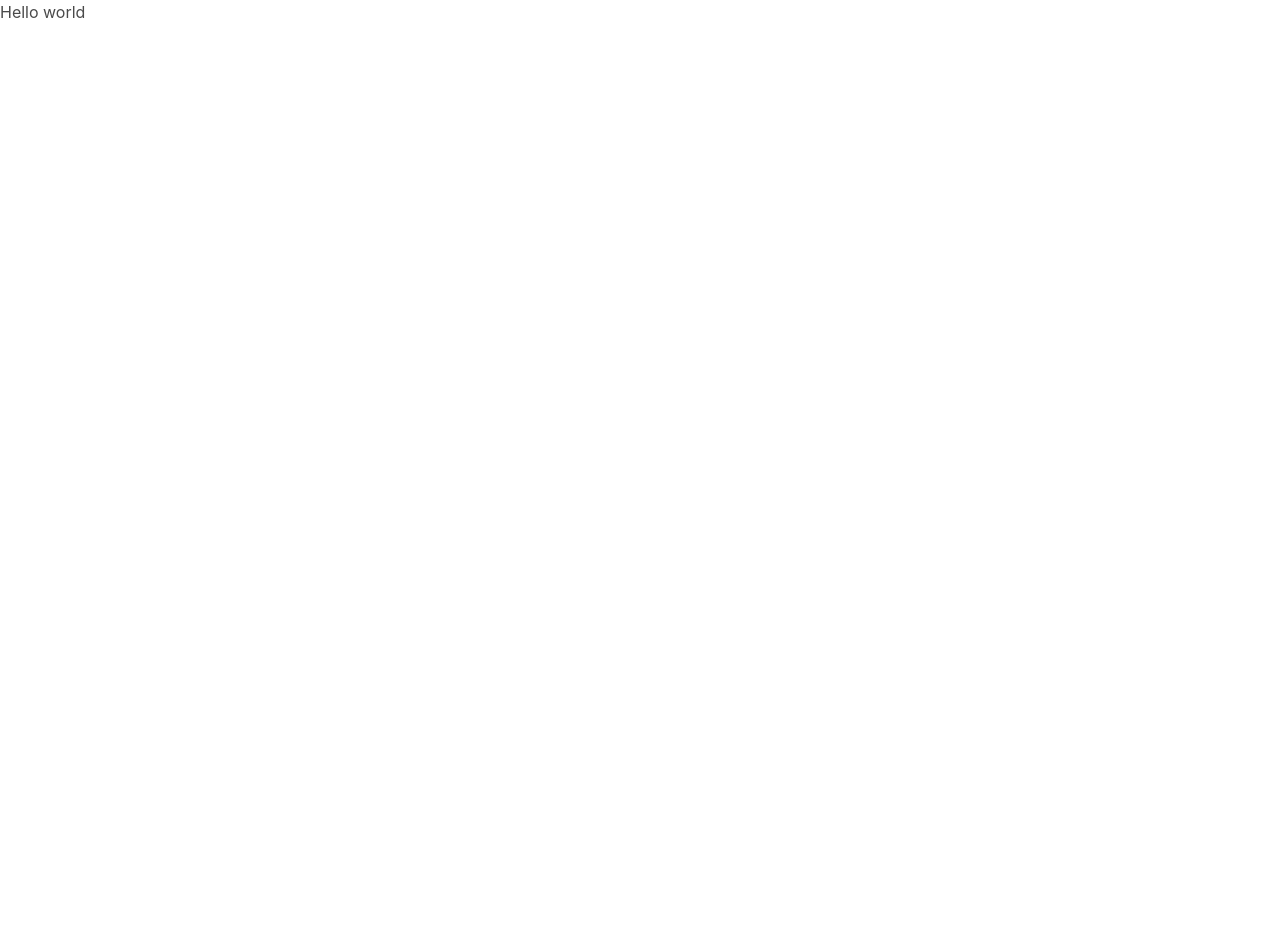
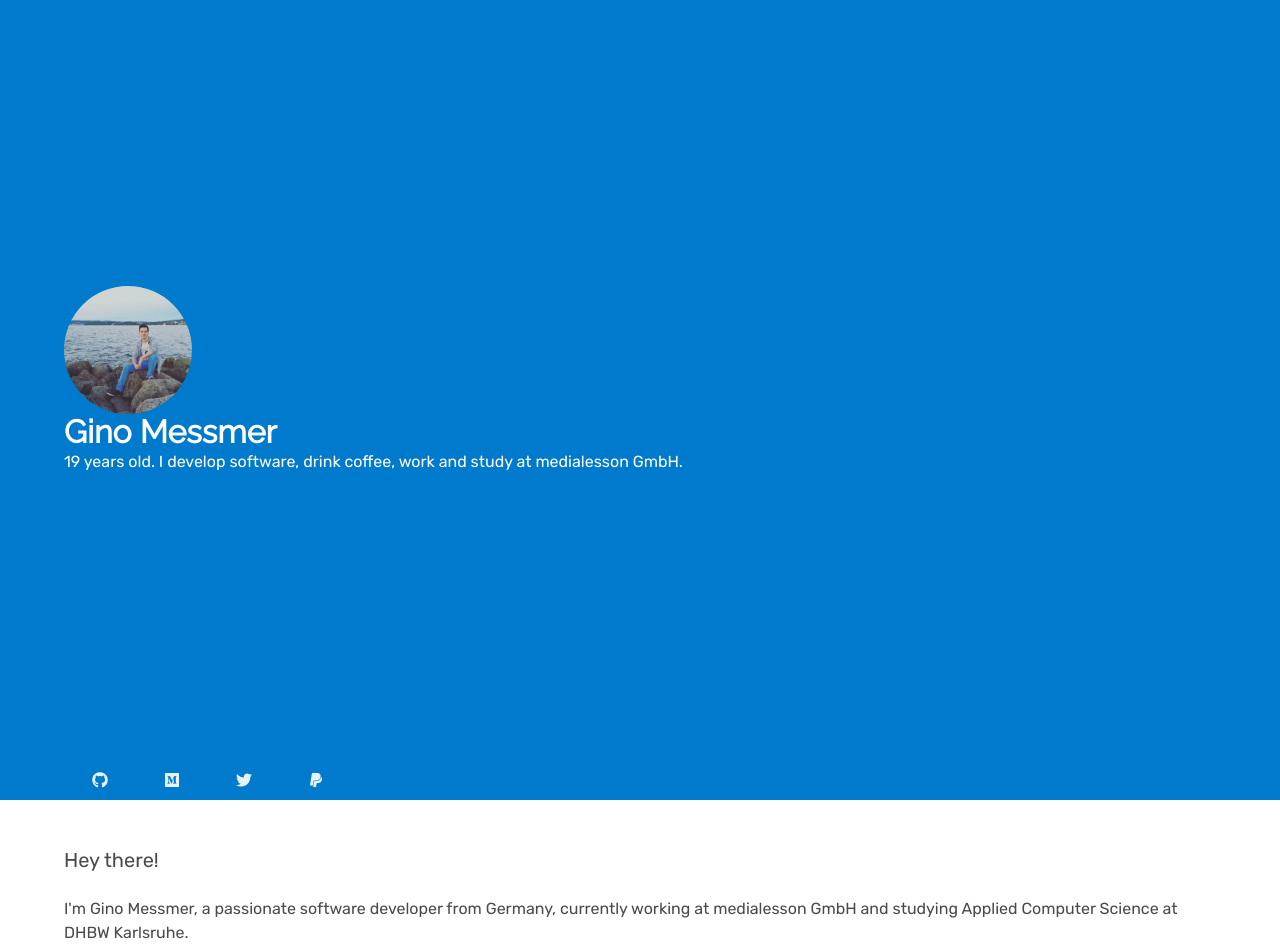
Before and after one commit to ginomessmer/ginomessmer-react, a React (Create React App) app: page / in a window 1280 px wide. Shown: the top 952 px of the page. Before the commit the page ends 800 px from the top, so only its background shows below. Built offline with nearby package versions, Linux system fonts and the light colour scheme.

Commit message:
Apply desired layout

```diff
--- a/package.json
+++ b/package.json
@@ -4,11 +4,13 @@
   "private": true,
   "dependencies": {
     "@types/jest": "24.0.11",
+    "@types/moment": "^2.13.0",
     "@types/node": "11.11.3",
     "@types/react": "16.8.8",
     "@types/react-dom": "16.8.2",
     "@types/react-router-dom": "^4.3.1",
     "bulma": "^0.7.4",
+    "moment": "^2.24.0",
     "node-sass": "^4.11.0",
     "react": "^16.8.4",
     "react-dom": "^16.8.4",
--- a/src/App.tsx
+++ b/src/App.tsx
@@ -1,15 +1,21 @@
 import React, { Component } from 'react';
 import { BrowserRouter, Switch, Route } from 'react-router-dom';
 import HomePage from './components/pages/home';
+import moment from 'moment';
+import Footer from './components/partials/footer';
 
 class App extends Component {
   render() {
     return (
-      <BrowserRouter>
-        <Switch>
-          <Route to="/" component={HomePage}/>
-        </Switch>
-      </BrowserRouter>
+      <div>
+        <BrowserRouter>
+          <Switch>
+            <Route to="/" component={HomePage}/>
+          </Switch>
+        </BrowserRouter>
+
+        <Footer />
+      </div>
     );
   }
 }
--- a/src/components/pages/home/index.tsx
+++ b/src/components/pages/home/index.tsx
@@ -1,11 +1,59 @@
 import React, { Component } from 'react'
+import moment from 'moment';
+
+import me from '../../../assets/me.jpg';
 
 export default class HomePage extends Component {
   render() {
-	return (
-	  <div>
-		Hello world
-	  </div>
-	)
-  }
+		return (
+			<div>
+				<section className="hero is-fullheight is-primary">
+					<div className="hero-body">
+						<div className="container">
+							<figure className="image is-128x128">
+								<img className="is-rounded" src={me} />
+							</figure>
+
+							<h1 className="title">Gino Messmer</h1>
+							{this.getMyAge()} years old. I develop software, drink coffee, work and study at medialesson GmbH.
+						</div>
+					</div>
+
+					<div className="hero-foot">
+						<nav className="tabs">
+							<div className="container">
+								<ul>
+									<li><a href="https://www.github.com/ginomessmer"><span className="icon"><i className="fab fa-github"></i></span></a></li>
+									<li><a href="https://www.medium.com/@ginomessmer"><span className="icon"><i className="fab fa-medium"></i></span></a></li>
+									<li><a href="https://www.twitter.com/ginomessmer"><span className="icon"><i className="fab fa-twitter"></i></span></a></li>
+									<li><a href="https://www.paypal.me/ginomessmer"><span className="icon"><i className="fab fa-paypal"></i></span></a></li>
+								</ul>
+							</div>
+						</nav>
+					</div>
+				</section>
+
+				<section className="section">
+					<div className="container">
+						<h2 className="subtitle">Hey there!</h2>
+						<p>
+							I'm Gino Messmer, a passionate software developer from Germany, currently working at medialesson GmbH and studying Applied Computer Science at DHBW Karlsruhe.
+						</p>
+					</div>
+				</section>
+
+				<section className="section"></section>
+
+				<section className="section"></section>
+			</div>
+		)
+	}
+
+	getMyAge(): number {
+		let birthdate = Date.UTC(1999, 4, 1);
+		let now = Date.now();
+
+		let years = moment.duration(now - birthdate).asYears();
+		return Math.floor(years);
+	}
 }
--- /dev/null
+++ b/src/components/partials/footer/index.tsx
@@ -0,0 +1,15 @@
+import React, { Component } from 'react'
+
+export default class Footer extends Component {
+	render() {
+		return (
+			<footer className="footer">
+				<div className="content has-text-centered">
+					<p>
+						&copy; 2019
+					</p>
+				</div>
+			</footer>
+		)
+	}
+}
--- a/src/index.scss
+++ b/src/index.scss
@@ -1 +1,2 @@
 @import './styles/app.scss';
+@import url('https://use.fontawesome.com/releases/v5.7.2/css/all.css');
--- a/src/styles/app.scss
+++ b/src/styles/app.scss
@@ -1 +1,15 @@
+@import url('https://fonts.googleapis.com/css?family=Raleway|Rubik');
+
+$blue: #007acc;
+$primary: $blue;
+
+$family-primary: "Raleway", sans-serif;
+$family-secondary: "Rubik", sans-serif;
+
+$body-family: $family-secondary;
+
+.title {
+	font-family: 'Raleway';
+}
+
 @import '~bulma/bulma.sass';
```
Also changed, not shown: src/assets/me.jpg (added), 1 other file (tests, documents, lock files or other folders).
